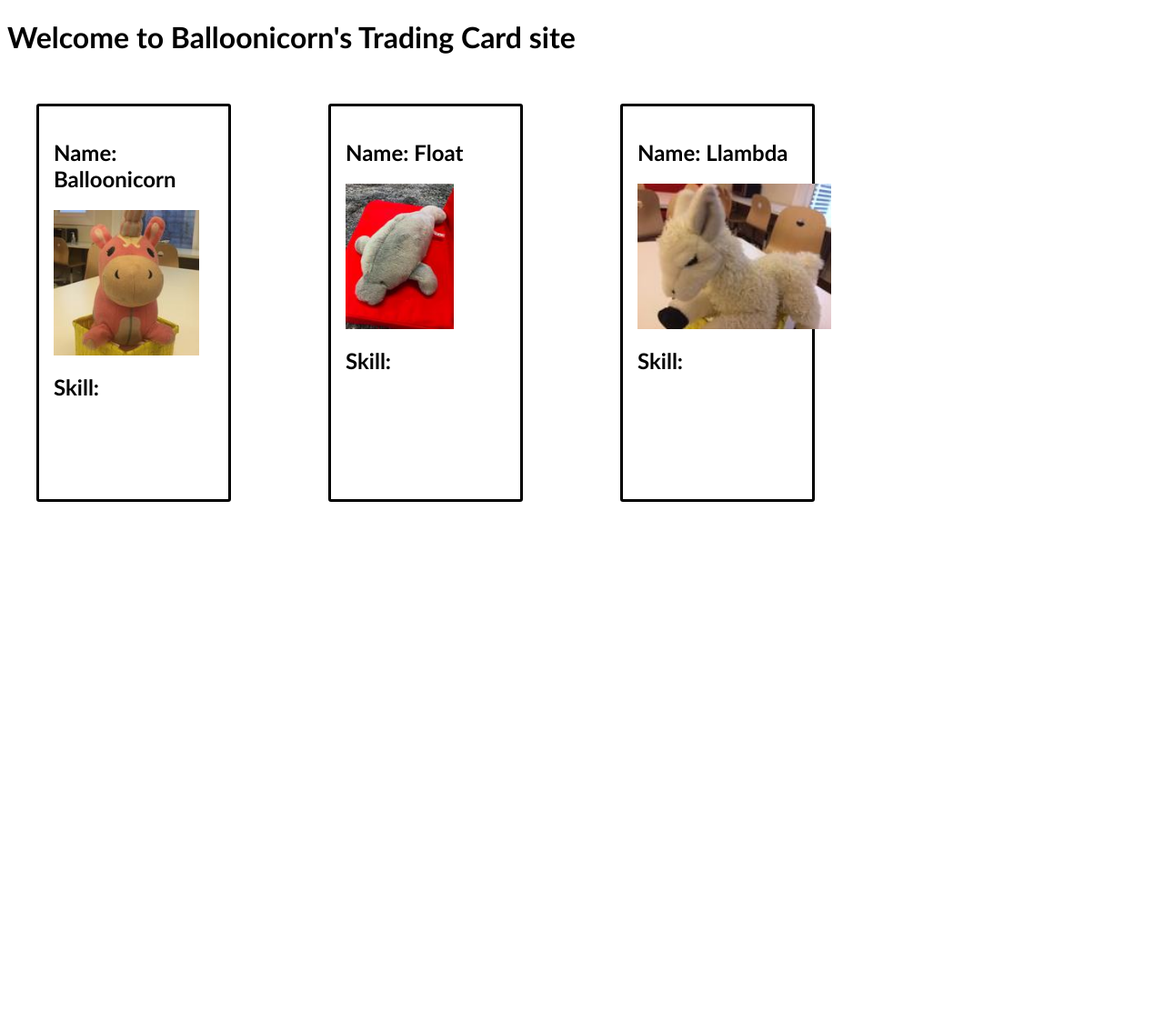
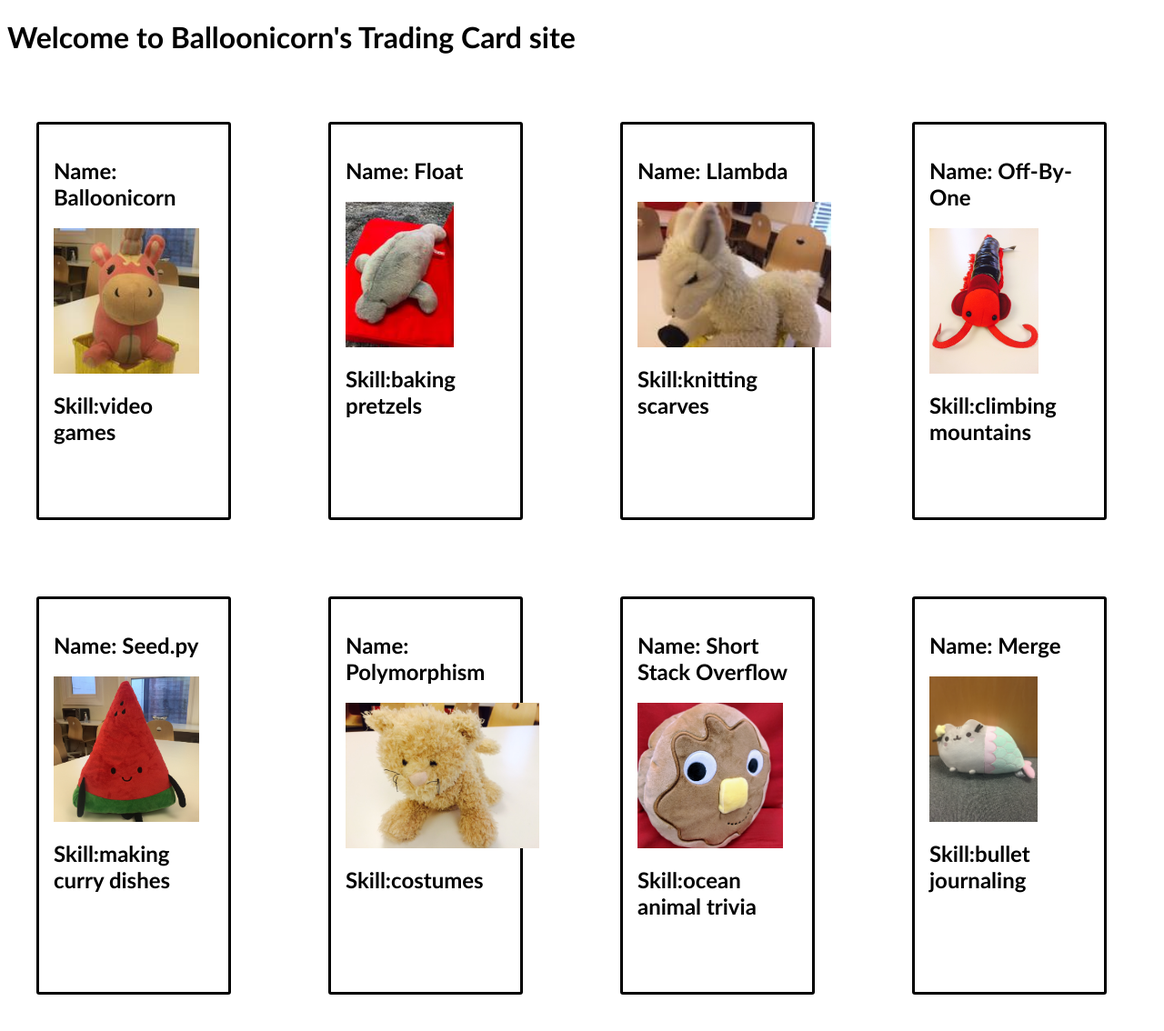
Before and after one commit to g-dailey/Trading-Cards-Site-with-React, a Flask app: page /cards in a window 1280 px wide. Shown: the whole page at 91% size. Before the commit the page ends 552 px from the top, so only its background shows below. Run offline with Flask 2, Linux system fonts and the light colour scheme; some libraries are stand-ins or nearby versions.

Commit message:
All task completed

```diff
--- a/static/js/tradingCard.jsx
+++ b/static/js/tradingCard.jsx
@@ -2,33 +2,85 @@
 
 const tradingCardData = [
   {
-    name: 'Balloonicorn',
-    skill: 'video games',
-    imgUrl: '/static/img/balloonicorn.jpg',
+    name: "Balloonicorn",
+    skill: "video games",
+    imgUrl: "/static/img/balloonicorn.jpg",
+    cardId: 1,
+  },
+  {
+    name: "Float",
+    skill: "baking pretzels",
+    imgUrl: "/static/img/float.jpg",
+    cardId: 2,
+  },
+  {
+    name: "Llambda",
+    skill: "knitting scarves",
+    imgUrl: "/static/img/llambda.jpg",
+    cardId: 3,
+  },
+  {
+    name: "Off-By-One",
+    skill: "climbing mountains",
+    imgUrl: "/static/img/off-by-one.jpeg",
+    cardId: 4,
+  },
+  {
+    name: "Seed.py",
+    skill: "making curry dishes",
+    imgUrl: "/static/img/seedpy.jpeg",
+    cardId: 5,
+  },
+  {
+    name: "Polymorphism",
+    skill: "costumes",
+    imgUrl: "/static/img/polymorphism.jpeg",
+    cardId: 6,
+  },
+  {
+    name: "Short Stack Overflow",
+    skill: "ocean animal trivia",
+    imgUrl: "/static/img/shortstack-overflow.jpeg",
+    cardId: 7,
+  },
+  {
+    name: "Merge",
+    skill: "bullet journaling",
+    imgUrl: "/static/img/merge.png",
+    cardId: 8,
   },
 ];
+
 
 function TradingCard(props) {
   return (
     <div className="card">
       <h2>Name: {props.name}</h2>
       <img src={props.imgUrl} alt="profile" />
-      <h2>Skill: </h2>
+      <h2>Skill:{props.skill}  </h2>
     </div>
   );
 }
 
-ReactDOM.render(
-  <TradingCard name="Balloonicorn" skill="video games" imgUrl="/static/img/balloonicorn.jpg" />,
-  document.querySelector('#balloonicorn'),
-);
+function TradingCardContainer() {
+  const tradingCards = [];
 
-ReactDOM.render(
-  <TradingCard name="Float" skill="baking pretzels" imgUrl="/static/img/float.jpg" />,
-  document.querySelector('#float'),
-);
+  for (const currentCard of tradingCardData){
+   tradingCards.push(
+    <TradingCard
+    name={currentCard.name}
+    skill={currentCard.skill}
+    imgUrl={currentCard.imgUrl}
+    />
+   );
+  }
 
-ReactDOM.render(
-  <TradingCard name="Llambda" skill="knitting scarves" imgUrl="/static/img/llambda.jpg" />,
-  document.querySelector('#llambda'),
-);
+  return (
+    <React.Fragment>
+      {tradingCards}
+    </React.Fragment>
+
+  );
+}
+
+ReactDOM.render(<TradingCardContainer />, document.querySelector('#all-cards'));
--- a/templates/cards.html
+++ b/templates/cards.html
@@ -17,6 +17,12 @@
 
   <!-- Mount Llambda's card on to this element. -->
   <div id="llambda"></div>
+
+  <div id="merge"></div>
+
+  <div id="off-by-one"></div>
 </div>
 
+<div id="all-cards" class="grid"></div>
+
 {% endblock %}
```
